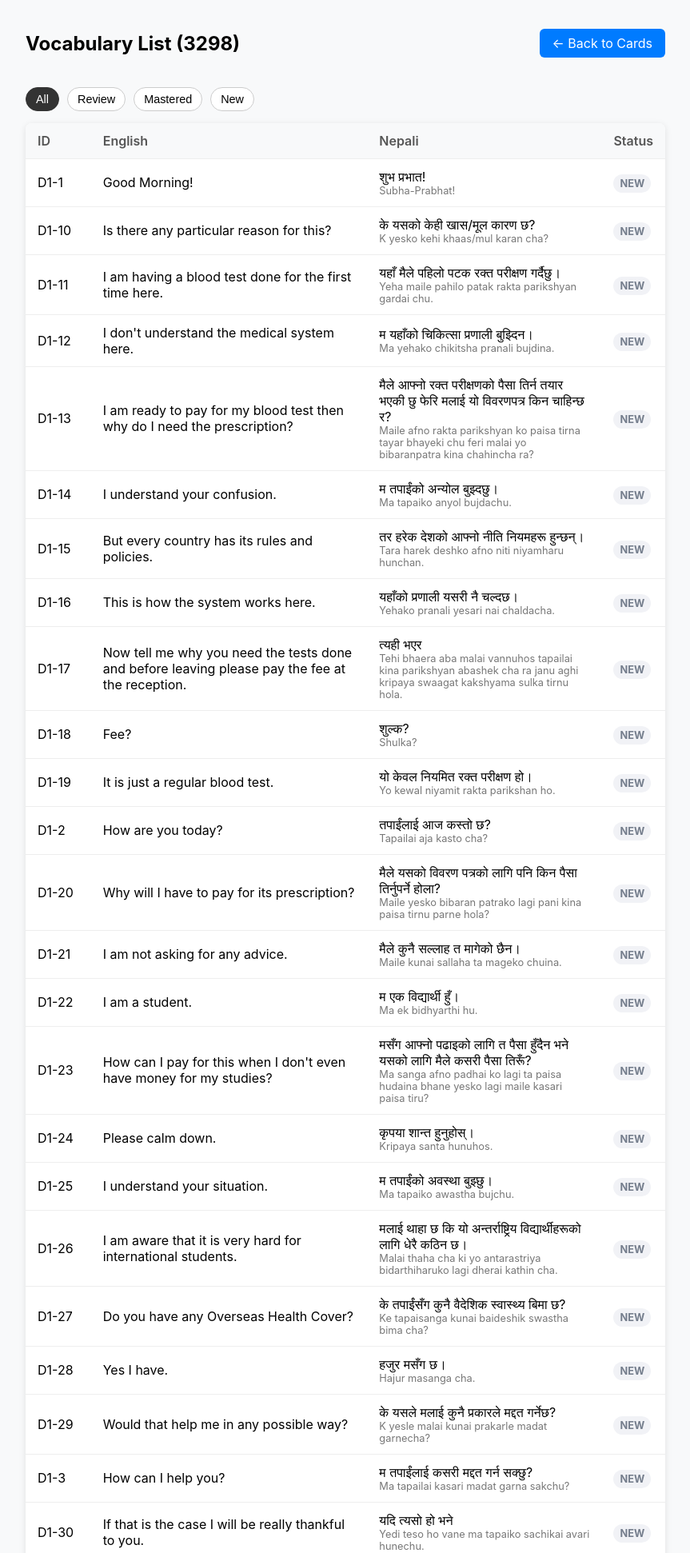
After one commit to paneru-rajan/NAATI-Nepali-Flashcard, a Flask app: page /list in a window 1280 px wide. The commit adds this page. Shown: the top 1942 px of the page at 80% size, without its empty margins (208-1071 px from the left). Run offline with Flask 3, Linux system fonts and the light colour scheme; the visitor is signed in with stand-in values (Sample User, id 1); data comes from the database, SQL or seed files in the repository; both versions use the stored data as it was after the commit.

Commit message:
fixed the app, added list view

```diff
--- a/app.py
+++ b/app.py
@@ -48,23 +48,24 @@ def init_db():
         )
     ''')
 
-    cursor.execute('SELECT count(*) FROM vocabulary')
-    if cursor.fetchone()[0] == 0:
-        print("Initializing Database with CSV data...")
-        if os.path.exists(CSV_FILE):
-            with open(CSV_FILE, 'r', encoding='utf-8') as f:
-                reader = csv.DictReader(f)
-                to_db = []
-                for row in reader:
-                    to_db.append((
-                        row['ID'],
-                        row['English'],
-                        row['Nepali (Romanized)'],
-                        row['Nepali (Devanagari)']
-                    ))
-                cursor.executemany("INSERT INTO vocabulary (id, english, nepali_roman, nepali_dev) VALUES (?, ?, ?, ?)",
-                                   to_db)
-                print(f"Imported {len(to_db)} words.")
+    # Always check for new words in CSV
+    if os.path.exists(CSV_FILE):
+        print("Checking CSV for new words...")
+        with open(CSV_FILE, 'r', encoding='utf-8') as f:
+            reader = csv.DictReader(f)
+            to_db = []
+            for row in reader:
+                to_db.append((
+                    row['ID'],
+                    row['English'],
+                    row['Nepali (Romanized)'],
+                    row['Nepali (Devanagari)']
+                ))
+            # INSERT OR IGNORE will add new IDs and skip existing ones
+            cursor.executemany("INSERT OR IGNORE INTO vocabulary (id, english, nepali_roman, nepali_dev) VALUES (?, ?, ?, ?)",
+                               to_db)
+            print(f"Database updated. Total words in CSV: {len(to_db)}")
+
     conn.commit()
     conn.close()
 
@@ -100,6 +101,29 @@ def flashcards():
     if 'username' not in session:
         return redirect(url_for('index'))
     return render_template('index.html', user=session['username'])
+
+
+@app.route('/list')
+def vocab_list():
+    if 'username' not in session:
+        return redirect(url_for('index'))
+
+    username = session['username']
+    conn = get_db_connection()
+    query = '''
+        SELECT v.id, v.english, v.nepali_roman, v.nepali_dev,
+               COALESCE(p.status, 'New') as status
+        FROM vocabulary v
+        LEFT JOIN progress p ON v.id = p.vocab_id AND p.username = ?
+        ORDER BY
+            CASE WHEN p.status = 'unknown' THEN 1
+                 WHEN p.status IS NULL THEN 2
+                 ELSE 3 END,
+            v.id
+    '''
+    words = conn.execute(query, (username,)).fetchall()
+    conn.close()
+    return render_template('list.html', words=words, user=username)
 
 
 @app.route('/api/get_card')
--- a/static/style.css
+++ b/static/style.css
@@ -54,6 +54,7 @@ body {
     max-width: 350px;
     height: 400px;
     perspective: 1000px;
+    touch-action: none; /* Prevent browser scrolling on mobile while swiping */
 }
 
 .card {
--- a/templates/index.html
+++ b/templates/index.html
@@ -15,7 +15,10 @@
         <div class="stats">
             <span id="progress-text">Loading...</span>
         </div>
-        <a href="/logout" class="logout-btn">Logout</a>
+        <div>
+            <a href="/list" class="logout-btn" style="margin-right: 15px;">List View</a>
+            <a href="/logout" class="logout-btn">Logout</a>
+        </div>
     </div>
 
     <div class="progress-bar-container">
--- /dev/null
+++ b/templates/list.html
@@ -0,0 +1,97 @@
+<!DOCTYPE html>
+<html lang="en">
+<head>
+    <meta charset="UTF-8">
+    <meta name="viewport" content="width=device-width, initial-scale=1.0">
+    <title>Vocabulary List</title>
+    <link rel="stylesheet" href="{{ url_for('static', filename='style.css') }}">
+    <style>
+        body { overflow: auto; height: auto; } /* Override app style */
+        .container { max-width: 800px; margin: 0 auto; padding: 20px; }
+        .nav { display: flex; justify-content: space-between; margin-bottom: 20px; align-items: center; }
+        .btn-back { text-decoration: none; background: #007bff; color: white; padding: 8px 16px; border-radius: 6px; }
+
+        .filters { margin-bottom: 15px; display: flex; gap: 10px; flex-wrap: wrap; }
+        .filter-btn { padding: 6px 12px; border: 1px solid #ccc; border-radius: 20px; background: white; cursor: pointer; font-size: 0.9rem; }
+        .filter-btn.active { background: #333; color: white; border-color: #333; }
+
+        table { width: 100%; border-collapse: collapse; background: white; border-radius: 8px; overflow: hidden; box-shadow: 0 2px 8px rgba(0,0,0,0.1); }
+        th, td { padding: 12px 15px; text-align: left; border-bottom: 1px solid #eee; }
+        th { background-color: #f8f9fa; font-weight: 600; color: #555; }
+
+        .status-badge { padding: 4px 8px; border-radius: 12px; font-size: 0.8rem; font-weight: bold; text-transform: uppercase; }
+        .status-known { background: #e6ffea; color: #00b894; }
+        .status-unknown { background: #ffeaea; color: #d63031; }
+        .status-new { background: #f1f2f6; color: #747d8c; }
+
+        @media (max-width: 600px) {
+            th, td { font-size: 0.9rem; padding: 8px; }
+            .nepali-col { display: none; } /* Hide Roman Nepali on small screens to save space if needed, but let's keep it for now */
+        }
+    </style>
+</head>
+<body>
+    <div class="container">
+        <div class="nav">
+            <h2>Vocabulary List ({{ words|length }})</h2>
+            <a href="/app" class="btn-back">← Back to Cards</a>
+        </div>
+
+        <div class="filters">
+            <button class="filter-btn active" data-filter="all">All</button>
+            <button class="filter-btn" data-filter="status-unknown">Review</button>
+            <button class="filter-btn" data-filter="status-known">Mastered</button>
+            <button class="filter-btn" data-filter="status-new">New</button>
+        </div>
+
+        <table>
+            <thead>
+                <tr>
+                    <th>ID</th>
+                    <th>English</th>
+                    <th>Nepali</th>
+                    <th>Status</th>
+                </tr>
+            </thead>
+            <tbody>
+                {% for word in words %}
+                <tr class="vocab-row" data-status="status-{{ word.status|lower }}">
+                    <td>{{ word.id }}</td>
+                    <td>{{ word.english }}</td>
+                    <td>
+                        <div>{{ word.nepali_dev }}</div>
+                        <div style="font-size: 0.8em; color: #777;">{{ word.nepali_roman }}</div>
+                    </td>
+                    <td>
+                        <span class="status-badge status-{{ word.status|lower }}">
+                            {{ word.status }}
+                        </span>
+                    </td>
+                </tr>
+                {% endfor %}
+            </tbody>
+        </table>
+    </div>
+
+    <script>
+        document.querySelectorAll('.filter-btn').forEach(btn => {
+            btn.addEventListener('click', () => {
+                // Update active button
+                document.querySelectorAll('.filter-btn').forEach(b => b.classList.remove('active'));
+                btn.classList.add('active');
+
+                const filter = btn.getAttribute('data-filter');
+                const rows = document.querySelectorAll('.vocab-row');
+
+                rows.forEach(row => {
+                    if (filter === 'all' || row.getAttribute('data-status') === filter) {
+                        row.style.display = '';
+                    } else {
+                        row.style.display = 'none';
+                    }
+                });
+            });
+        });
+    </script>
+</body>
+</html>
```
Also changed, not shown: static/script.js (+25 -2 lines), naati_vocab.db.
